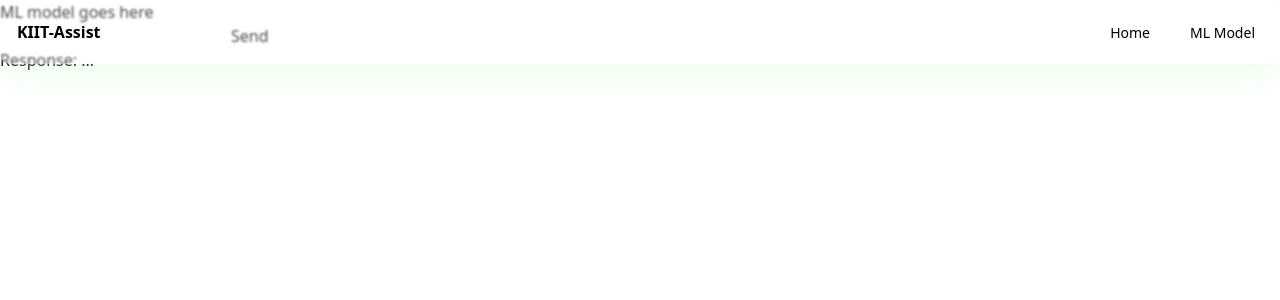
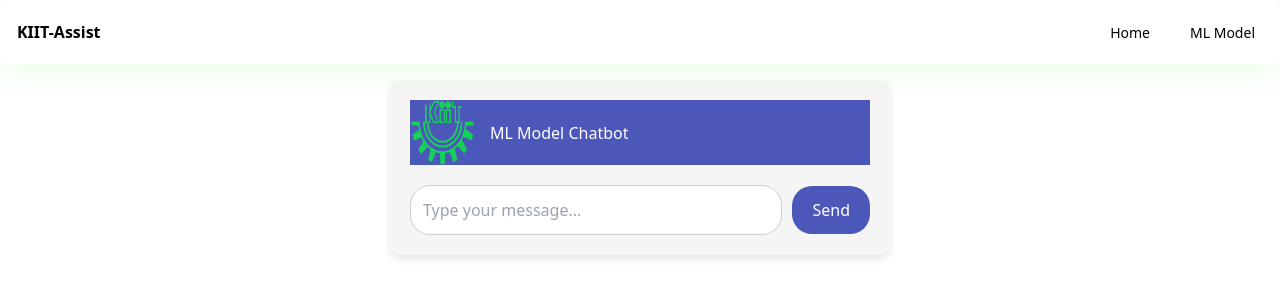
Before and after one commit to wilfcs/KIIT-Assist, a Next.js app in the folder frontend/: page /mlmodel in a window 1280 px wide. Shown: the top 300 px of the page. Built offline with nearby package versions, Linux system fonts and the light colour scheme.

Commit message:
ml model ui added

```diff
--- a/frontend/app/components/ChatBot.js
+++ /dev/null
@@ -1,24 +0,0 @@
-"use client"
-
-import { useState } from "react";
-
-export default function ChatBot({ onSubmit }) {
-  const [inputValue, setInputValue] = useState("");
-
-  const handleSubmit = (e) => {
-    e.preventDefault();
-    onSubmit(inputValue);
-    setInputValue("");
-  };
-
-  return (
-    <form onSubmit={handleSubmit}>
-      <input
-        type="text"
-        value={inputValue}
-        onChange={(e) => setInputValue(e.target.value)}
-      />
-      <button type="submit">Send</button>
-    </form>
-  );
-}
--- a/frontend/app/globals.css
+++ b/frontend/app/globals.css
@@ -39,3 +39,119 @@
   border-radius: 10px;
   border: 1px solid rgba(255, 255, 255, 0.18);
 }
+
+/* Chatbot container */
+.chatbot-container {
+  max-width: 500px;
+  margin: 0 auto;
+  padding: 20px;
+  border-radius: 10px;
+  background-color: #f5f5f5;
+  box-shadow: 0 4px 8px rgba(0, 0, 0, 0.1);
+}
+
+/* Chatbot header */
+.chat-header {
+  display: flex;
+  align-items: center;
+  margin-bottom: 20px;
+  background-color: #4C57BA;
+}
+
+/* KIIT logo */
+.kiit-logo {
+  width: 65px;
+  /* Adjust size as needed */
+  height: 65px;
+  /* Adjust size as needed */
+  border-radius: 50%;
+  /* Make the image circular */
+  margin-right: 15px;
+}
+
+/* Chat messages */
+.chat-messages {
+  margin-bottom: 20px;
+}
+
+/* User message */
+.user-message {
+  background-color: #4C57BA;
+  /* Blue color for user messages */
+  color: #fff;
+  /* White text color */
+  padding: 10px 15px;
+  border-radius: 20px;
+  margin-right: auto;
+  /* Push user messages to the right */
+  margin-bottom: 10px;
+}
+
+/* Bot message */
+.bot-message {
+  background-color: #ccc;
+  /* Grey color for bot messages */
+  color: #333;
+  /* Dark text color */
+  padding: 10px 15px;
+  border-radius: 20px;
+  margin-left: auto;
+  /* Push bot messages to the left */
+  margin-bottom: 10px;
+}
+
+/* Chat response */
+.chat-response {
+  background-color: #fff;
+  padding: 10px 15px;
+  border-radius: 20px;
+  margin-bottom: 10px;
+}
+
+/* Chat input container */
+.chat-input-container {
+  display: flex;
+  align-items: center;
+}
+
+/* Chat input field */
+.chat-input {
+  flex: 1;
+  padding: 12px;
+  border: 1px solid #ccc;
+  border-radius: 20px;
+  font-size: 16px;
+  outline: none;
+}
+
+/* Submit button */
+.chat-submit {
+  background-color: #4C57BA;
+  color: #fff;
+  padding: 12px 20px;
+  border: none;
+  border-radius: 20px;
+  font-size: 16px;
+  cursor: pointer;
+  margin-left: 10px;
+}
+
+.chat-submit:hover {
+  background-color: #3d4abe;
+}
+
+/* Voice input button */
+.voice-input {
+  background-color: #6871c1;
+  color: #fff;
+  padding: 12px 20px;
+  border: none;
+  border-radius: 20px;
+  font-size: 16px;
+  cursor: pointer;
+  margin-left: 10px;
+}
+
+.voice-input:hover {
+  background-color: rgb(66, 78, 189);
+}
--- a/frontend/app/mlmodel/page.js
+++ b/frontend/app/mlmodel/page.js
@@ -2,30 +2,77 @@
 import Image from "next/image";
 import { useState } from "react";
 import Navbar from "../components/Navbar";
-import ChatBot from "../components/ChatBot";
+import universityLogo from "@/public/KIIT-logo-HD.png";
 
 const MlModel = () => {
-  const [response, setResponse] = useState("...");
+  const [inputValue, setInputValue] = useState("");
+  const [chatHistory, setChatHistory] = useState([]);
 
-  const handleSubmit = async (message) => {
-    // Send POST request to Flask backend
+  const handleSubmit = async (e) => {
+    e.preventDefault();
+    const userMessage = { text: inputValue, type: "user" };
+    setChatHistory([...chatHistory, userMessage]);
+
+    try {
       const res = await fetch("http://localhost:5000/predict", {
         method: "POST",
         headers: {
           "Content-Type": "application/json",
         },
-      body: JSON.stringify({ message }),
+        body: JSON.stringify({ message: inputValue }),
       });
 
       const data = await res.json();
-    setResponse(data.answer);
+      const botResponse = { text: data.answer, type: "bot" };
+      setChatHistory([...chatHistory, userMessage, botResponse]);
+    } catch (error) {
+      console.error("Error:", error);
+    }
+
+    setInputValue("");
   };
+
   return (
     <div>
       <Navbar />
-      ML model goes here
-      <ChatBot onSubmit={handleSubmit} />
-      {response && <p>Response: {response}</p>}
+      <div className="pt-20">
+        <div className="chatbot-container">
+          <div className="chat-header flex">
+            <Image
+              src={universityLogo}
+              alt="KIIT Logo"
+              className="kiit-logo size-2"
+            />
+            <h2 className="text-white">ML Model Chatbot</h2>
+          </div>
+          <div className="chat-messages">
+            {chatHistory.map((message, index) => (
+              <div
+                key={index}
+                className={`message ${
+                  message.type === "user" ? "user-message" : "bot-message"
+                }`}
+              >
+                {message.text}
+              </div>
+            ))}
+          </div>
+          <form onSubmit={handleSubmit}>
+            <div className="chat-input-container">
+              <input
+                type="text"
+                className="chat-input"
+                value={inputValue}
+                onChange={(e) => setInputValue(e.target.value)}
+                placeholder="Type your message..."
+              />
+              <button type="submit" className="chat-submit">
+                Send
+              </button>
+            </div>
+          </form>
+        </div>
+      </div>
     </div>
   );
 };
```
Also changed, not shown: frontend/public/KIIT-logo-HD.png (added). Lines whose indentation alone changed are shown as unchanged.
